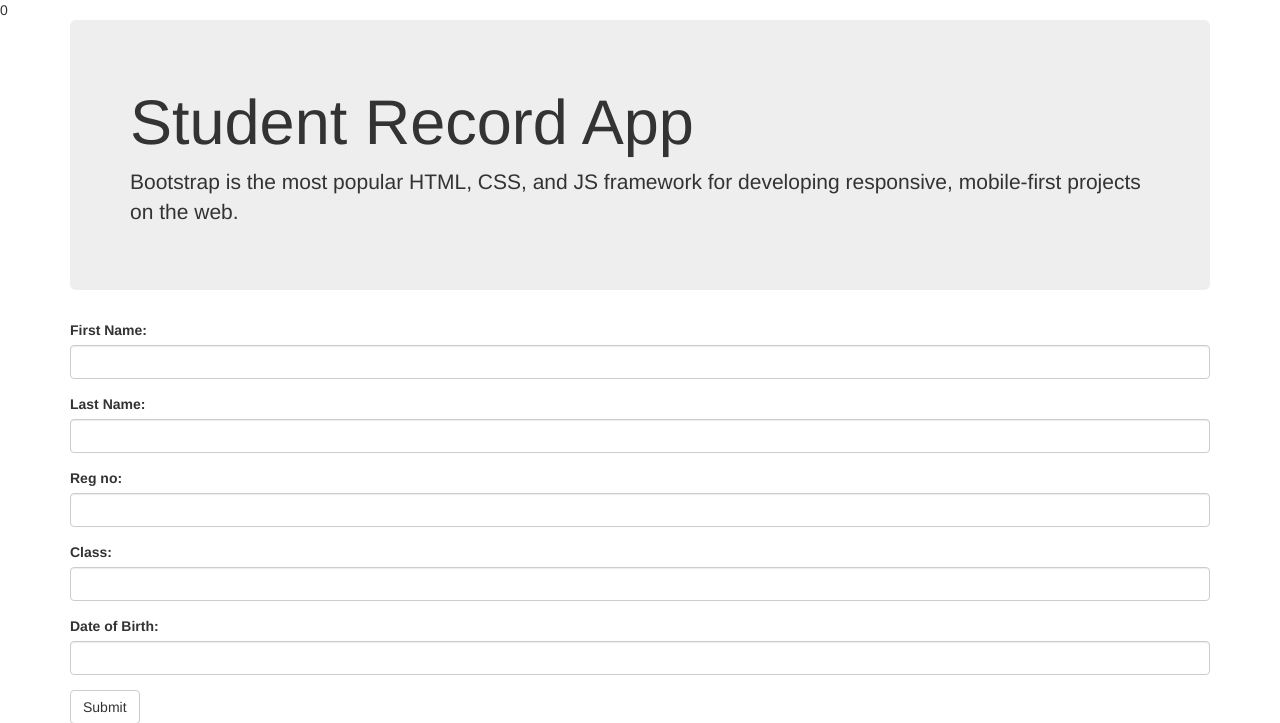
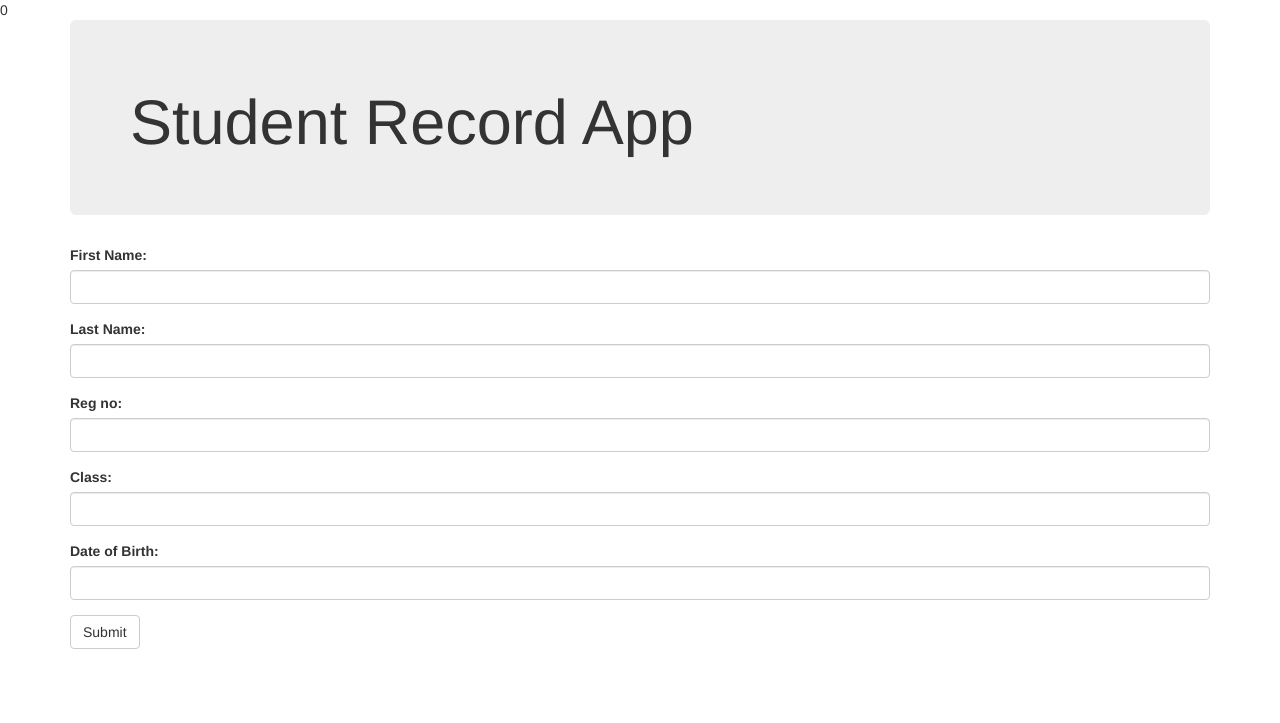
Before and after one commit to Bumsykool/student_app, a PHP site: page / in a window 1280 px wide. Shown: the top 723 px of the page. Run offline with PHP 8.4, Linux system fonts and the light colour scheme; some libraries are stand-ins or nearby versions.

Commit message:
home page

```diff
--- a/index.php
+++ b/index.php
@@ -29,9 +29,7 @@ require 'db/connect.php';
 <div class="container">
   <div class="jumbotron">
     <h1>Student Record App</h1>
-    <p>Bootstrap is the most popular HTML, CSS, and JS framework for developing
-    responsive, mobile-first projects on the web.</p>
-  </div>
+      </div>
 
 
   <form action="welcome.php" method="post">
```
